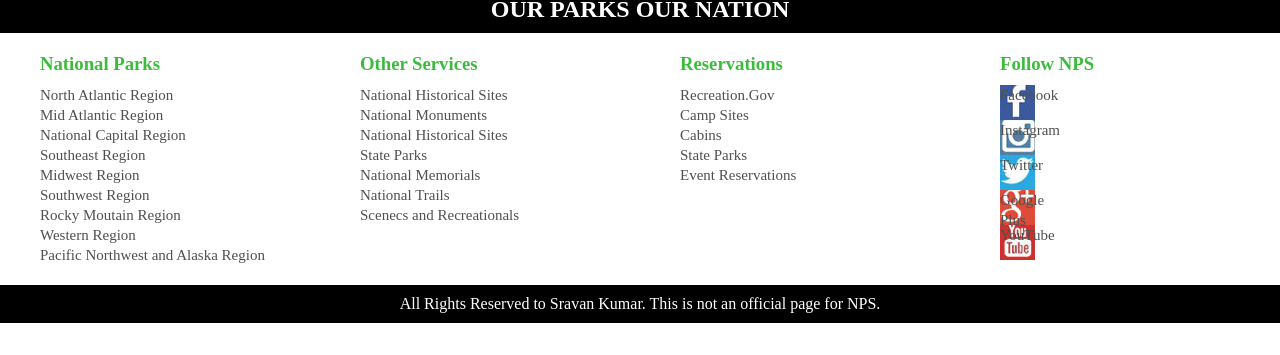
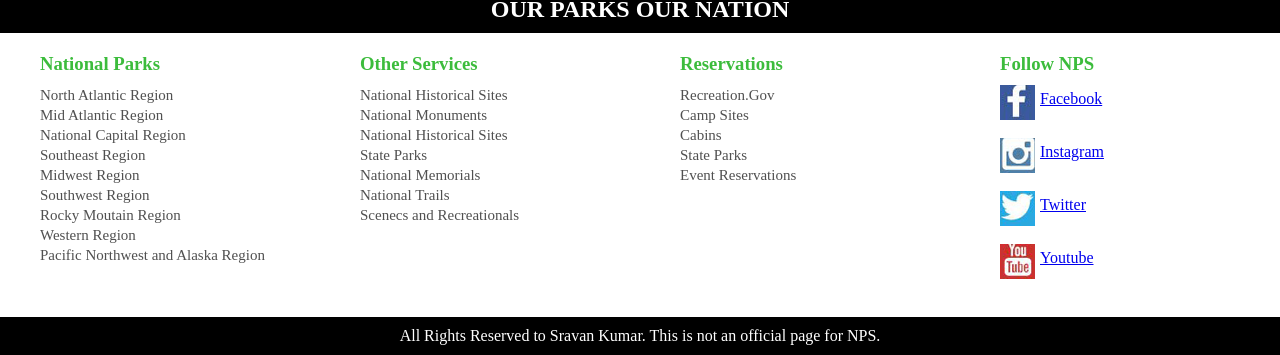
Before and after one commit to sravan-n/MyNPS, a plain HTML site: page index.html in a window 1280 px wide. Shown: the part 624-979 px from the top of the page. Before the commit the page ends 947 px from the top, so only its background shows below. Drawn offline with Linux system fonts and the light colour scheme.

Commit message:
footer links collapse cleared

```diff
--- a/index.html
+++ b/index.html
@@ -101,11 +101,14 @@
 		<div id="link3">
 			<h3 class="links">Follow NPS</h3>
 			<ul class="links">
-				<li class="social" id="facebook"> <a class="links" href="#">Facebook</a> </li>
-				<li class="social" id="instagram"> <a class="links" href="#">Instagram</a> </li>
-				<li class="social" id="twitter"> <a class="links" href="#">Twitter</a> </li>
-				<li class="social" id="googleplus"> <a class="links" href="#">Google Plus</a> </li>
-				<li class="social" id="youtube"> <a class="links" href="#">YouTube</a></li>
+				<li style="float: left;" class="social" id="facebook"></li>
+				<a style="float: left; text-align: center; padding: 5px;" href="https://www.facebook.com/nationalparkservice">Facebook</a> <br style="clear: both;"> <br>
+				<li style="float: left;" class="social" id="instagram"> </li>
+				<a style="float: left; text-align: center; padding: 5px;" href="https://www.instagram.com/nationalparkservice/">Instagram</a><br style="clear: both;"> <br>
+				<li style="float: left; " class="social" id="twitter"></li>
+				<a style="float: left; text-align: center; padding: 5px;" href="https://twitter.com/NatlParkService">Twitter</a><br style="clear: both;"> <br>
+				<li style="float: left;" class="social" id="youtube"></li>
+				<a style="float: left; text-align: center; padding: 5px;" href="https://www.youtube.com/nationalparkservice">Youtube</a><br style="clear: both;"> <br>
 			</ul>
 		</div>
 		<div style="clear: both;"></div>
```
